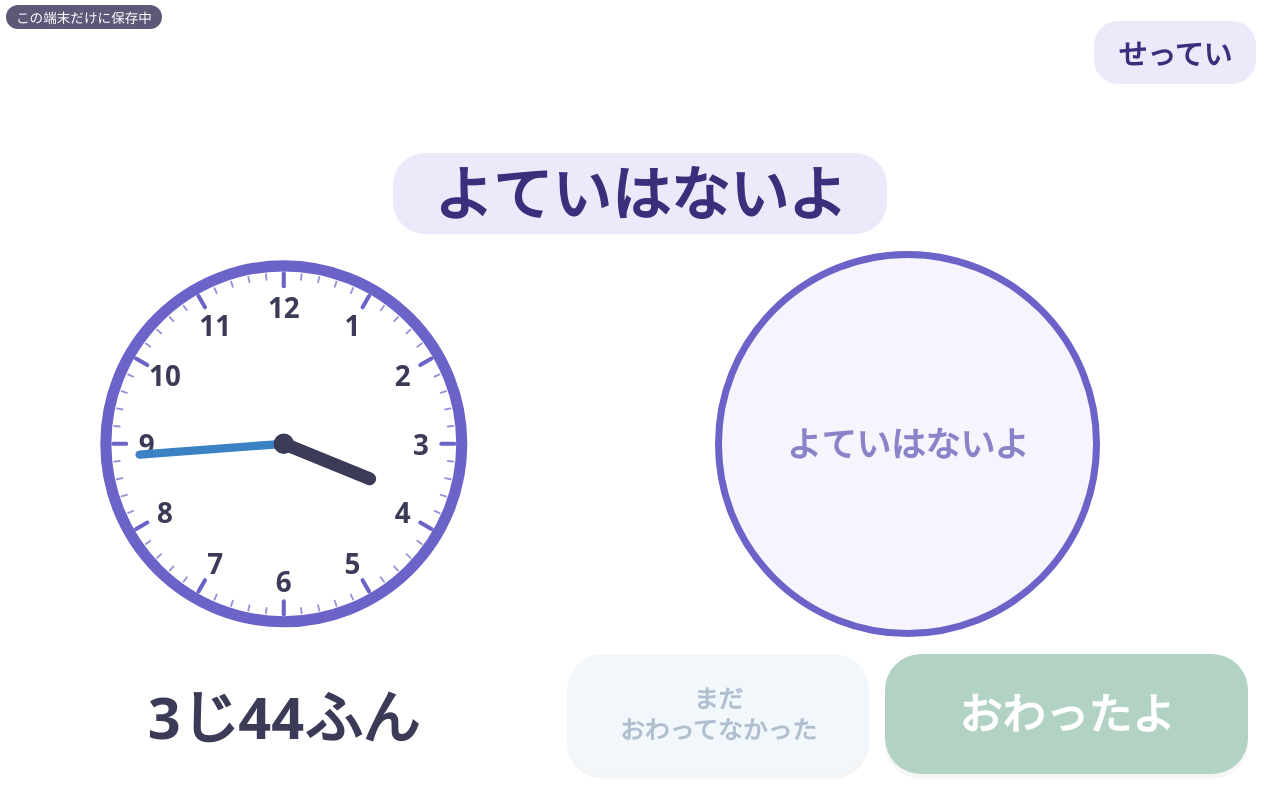
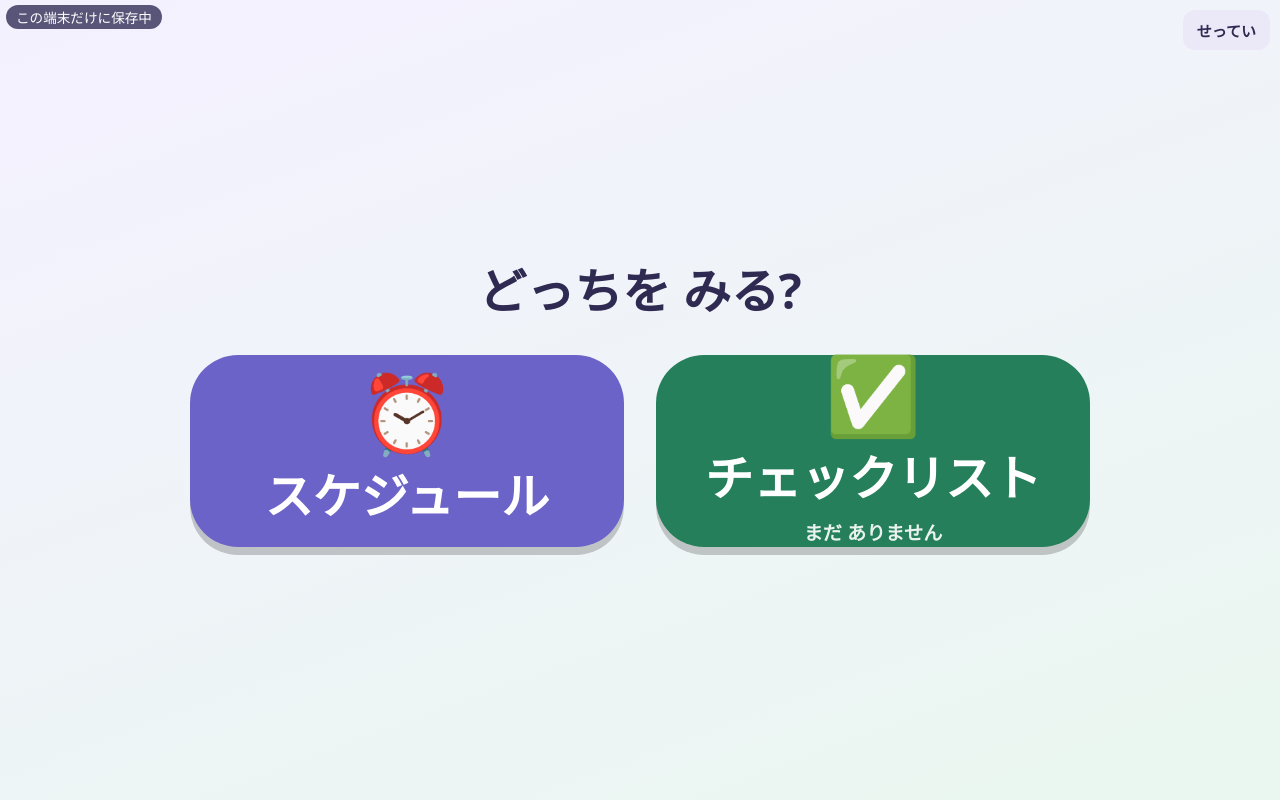
Before and after one commit to xephonrain/kids-data, a React (Vite) app: page / in a window 1280 px wide. Both pictures are taken after a click on the button "この端末だけで使う(GitHubを使わない)". Built offline with nearby package versions, Linux system fonts and the light colour scheme.

Commit message:
起動時に スケジュール / チェックリスト を選ぶ画面を追加し、左上のボタンで切り替え(完全に別画面)
Co-Authored-By: Claude Sonnet 5.5 <noreply@anthropic.com>
Claude-Session: https://claude.ai/code/session_01Dp8C5dZ5TUz6LFEmfpJgAP

```diff
--- a/src/components/Checklist.tsx
+++ b/src/components/Checklist.tsx
@@ -73,7 +73,7 @@ function useBursts() {
 }
 
 // ---- チェックシート ----
-export function ChecklistScreen({ sheets, onClose, onOpenBook }: { sheets: Checksheet[]; onClose: () => void; onOpenBook: () => void }) {
+export function ChecklistScreen({ sheets, onSwitch, onSettings, onOpenBook }: { sheets: Checksheet[]; onSwitch: () => void; onSettings: () => void; onOpenBook: () => void }) {
   const { data, record } = useStore();
   const today = dateKey(new Date());
   const [day, setDay] = useState<CheckDay>(() => loadCheckDay(today));
@@ -95,7 +95,20 @@ export function ChecklistScreen({ sheets, onClose, onOpenBook }: { sheets: Check
     saveCheckDay(next);
   };
 
-  if (!sheet) return null;
+  if (!sheet)
+    return (
+      <div className="cl-screen" role="dialog" aria-label="チェックリスト">
+        <div className="cl-head">
+          <button className="cl-small" onClick={onSwitch}>
+            ⏰ スケジュール
+          </button>
+          <button className="cl-small" onClick={onSettings}>
+            せってい
+          </button>
+        </div>
+        <div className="cl-teaser">チェックリストが まだ ありません。「せってい」でつくってね</div>
+      </div>
+    );
   const done = new Set(checkedIds(cur, sheet));
   const currentId = currentItemId(cur, sheet);
   const all = isAllDone(cur, sheet);
@@ -144,10 +157,15 @@ export function ChecklistScreen({ sheets, onClose, onOpenBook }: { sheets: Check
   return (
     <div className="cl-screen" role="dialog" aria-label="チェックシート">
       <div className="cl-head">
+        <button className="cl-small" onClick={onSwitch}>
+          ⏰ スケジュール
+        </button>
+        <button className="cl-small" onClick={onSettings}>
+          せってい
+        </button>
+      </div>
+      <div className="cl-title-row">
         <div className="cl-title">{sheet.name}</div>
-        <button className="cl-small" onClick={onClose}>
-          もどる
-        </button>
       </div>
       {sheets.length > 1 && (
         <div className="cl-tabs" role="tablist">
--- a/src/components/MainScreen.tsx
+++ b/src/components/MainScreen.tsx
@@ -1,13 +1,12 @@
 import { useCallback, useEffect, useMemo, useRef, useState } from 'react';
-import { loadCheckDay, loadProgress, saveProgress } from '../data/localCache';
+import { loadProgress, saveProgress } from '../data/localCache';
 import { useStore } from '../data/store';
 import { useFlashPhase, useNow } from '../hooks';
 import { effectivePreset, findPreset, resolvePreset } from '../lib/presetResolver';
 import { advance, computeDisplay, ensureProgress, findActivity, goBack, tick } from '../lib/schedule';
 import { dateKey, secondsOfDay } from '../lib/time';
 import type { Progress } from '../types';
-import { activeSheets, checkedIds, ensureCheckDay } from '../lib/checklist';
-import { mapState } from '../lib/japan';
+import { activeSheets } from '../lib/checklist';
 import { ChecklistScreen, MapBook } from './Checklist';
 import { KidsView } from './KidsView';
 
@@ -43,15 +42,15 @@ export function MainScreen({ onOpenSettings }: { onOpenSettings: () => void }) {
   latest.current = { progress, preset, activities: data.activities, key, resolutionId: progressId };
   const guardUntil = useRef(0);
 
-  // チェックシート・シール帳(子ども向けの別画面)
-  const [panel, setPanel] = useState<null | 'check' | 'book'>(null);
-  const [highlight, setHighlight] = useState<number | undefined>(undefined);
-  const sheets = useMemo(() => activeSheets(data.checksheets, now.getDay(), Math.floor(nowSec / 60)), [data.checksheets, now, nowSec]);
-  const checkDay = ensureCheckDay(loadCheckDay(key), key);
-  const checkProgress = sheets.reduce((n, s) => n + checkedIds(checkDay, s).length, 0);
-  const checkTotal = sheets.reduce((n, s) => n + s.items.length, 0);
-  const showExtra = sheets.length > 0 || data.mapLog.length > 0;
-  const openCheck = panel === 'check' && sheets.length > 0;
+  // 画面: 起動時に「スケジュール / チェックリスト」を選ぶ。完全に別の画面として扱う
+  const [view, setView] = useState<'select' | 'schedule' | 'check'>('select');
+  const [book, setBook] = useState(false);
+  // チェックリストは全部のシートから選べる。今の時間帯・曜日に合うものを先に並べる
+  const sheets = useMemo(() => {
+    const all = data.checksheets.filter((c) => c.items.length > 0);
+    const rec = new Set(activeSheets(all, now.getDay(), Math.floor(nowSec / 60)).map((c) => c.id));
+    return [...all.filter((c) => rec.has(c.id)), ...all.filter((c) => !rec.has(c.id))];
+  }, [data.checksheets, now, nowSec]);
 
   const act = useCallback((fn: typeof advance) => {
     const t = Date.now();
@@ -65,9 +64,24 @@ export function MainScreen({ onOpenSettings }: { onOpenSettings: () => void }) {
     saveProgress(next);
   }, []);
 
+  const badge = ((mode === 'github' && gh.status === 'offline') || mode === 'local') && (
+    <div className="kv-badge" role="status">
+      {mode === 'local' ? 'この端末だけに保存中' : 'オフライン(保存済みの予定を表示中)'}
+    </div>
+  );
+
+  if (view === 'select') return <StartScreen hasSheets={sheets.length > 0} onPick={setView} onSettings={onOpenSettings} badge={badge} />;
+
+  if (view === 'check')
+    return (
+      <>
+        <ChecklistScreen sheets={sheets} onSwitch={() => setView('schedule')} onSettings={onOpenSettings} onOpenBook={() => setBook(true)} />
+        {book && <MapBook onClose={() => setBook(false)} />}
+      </>
+    );
+
   return (
     <div style={{ position: 'fixed', inset: 0 }}>
-      <div style={{ position: 'absolute', inset: `0 0 ${showExtra ? 60 : 0}px 0`, containerType: 'size' }}>
       <KidsView
         display={display}
         now={now}
@@ -81,37 +95,36 @@ export function MainScreen({ onOpenSettings }: { onOpenSettings: () => void }) {
         onDone={() => act(advance)}
         onSettings={onOpenSettings}
       />
+      <div className="mode-bar">
+        <button type="button" className="mode-switch" onClick={() => setView('check')}>
+          ✅ チェックリスト
+        </button>
+        {badge}
       </div>
-      {showExtra && (
-        <div className="kv-extra">
-          {sheets.length > 0 && (
-            <button type="button" onClick={() => setPanel('check')}>
-              ✅ チェック {checkProgress}/{checkTotal}
-            </button>
-          )}
-          {(data.mapLog.length > 0 || sheets.length > 0) && (
-            <button type="button" onClick={() => setPanel('book')}>
-              🗾 にほんちず {mapState(data.mapLog).filled.length}/47
-            </button>
-          )}
-        </div>
-      )}
-      {openCheck && (
-        <ChecklistScreen
-          sheets={sheets}
-          onClose={() => setPanel(null)}
-          onOpenBook={() => {
-            setHighlight(undefined);
-            setPanel('book');
-          }}
-        />
-      )}
-      {panel === 'book' && <MapBook highlight={highlight} onClose={() => { setHighlight(undefined); setPanel(null); }} />}
-      {((mode === 'github' && gh.status === 'offline') || mode === 'local') && (
-        <div className="kv-badge" role="status">
-          {mode === 'local' ? 'この端末だけに保存中' : 'オフライン(保存済みの予定を表示中)'}
-        </div>
-      )}
     </div>
   );
 }
+
+/** 起動したときの画面。スケジュールかチェックリストを選ぶ */
+function StartScreen({ hasSheets, onPick, onSettings, badge }: { hasSheets: boolean; onPick: (v: 'schedule' | 'check') => void; onSettings: () => void; badge: React.ReactNode }) {
+  return (
+    <div className="start" role="main">
+      <button type="button" className="start-settings" onClick={onSettings}>
+        せってい
+      </button>
+      <div className="start-title">どっちを みる?</div>
+      <div className="start-choices">
+        <button type="button" className="start-card schedule" onClick={() => onPick('schedule')}>
+          <span className="start-icon">⏰</span>
+          <span>スケジュール</span>
+        </button>
+        <button type="button" className="start-card check" onClick={() => onPick('check')}>
+          <span className="start-icon">✅</span>
+          <span>チェックリスト</span>
+          {!hasSheets && <span className="start-note">まだ ありません</span>}
+        </button>
+      </div>
+      {badge}
+    </div>
+  );
+}
--- a/src/index.css
+++ b/src/index.css
@@ -1497,3 +1497,108 @@ input[type='color'] {
     max-height: none;
   }
 }
+
+/* ====================== 起動画面・切り替え ====================== */
+.mode-bar {
+  position: absolute;
+  left: 8px;
+  top: 8px;
+  z-index: 30;
+  display: flex;
+  align-items: center;
+  gap: 8px;
+}
+.mode-bar .kv-badge {
+  position: static;
+}
+.mode-switch {
+  border: 0;
+  border-radius: 12px;
+  background: #ebe8f8;
+  color: #2f2a52;
+  font-family: inherit;
+  font-weight: 800;
+  font-size: clamp(13px, 2.2vmin, 18px);
+  min-height: 38px;
+  padding: 0 12px;
+  touch-action: manipulation;
+  box-shadow: 0 2px 0 #cfcaf0;
+}
+.cl-title-row {
+  display: flex;
+  justify-content: center;
+}
+.start {
+  position: fixed;
+  inset: 0;
+  background: linear-gradient(160deg, #f4f1ff, #eaf7f0);
+  display: flex;
+  flex-direction: column;
+  align-items: center;
+  justify-content: center;
+  gap: 4vmin;
+  padding: 4vmin;
+}
+.start-settings {
+  position: absolute;
+  top: 10px;
+  right: 10px;
+  border: 0;
+  border-radius: 12px;
+  background: #ebe8f8;
+  color: #2f2a52;
+  font-family: inherit;
+  font-weight: 800;
+  font-size: 15px;
+  min-height: 40px;
+  padding: 0 14px;
+}
+.start-title {
+  font-weight: 900;
+  font-size: clamp(26px, 6vmin, 48px);
+  color: #2f2a52;
+}
+.start-choices {
+  display: flex;
+  gap: 4vmin;
+  width: 100%;
+  max-width: 900px;
+  flex-direction: column;
+}
+.start-card {
+  flex: 1;
+  border: 0;
+  border-radius: 6vmin;
+  min-height: 24vmin;
+  display: flex;
+  flex-direction: column;
+  align-items: center;
+  justify-content: center;
+  gap: 1vmin;
+  font-family: inherit;
+  font-weight: 900;
+  font-size: clamp(24px, 6vmin, 48px);
+  color: #fff;
+  box-shadow: 0 8px 0 rgba(0, 0, 0, 0.2);
+  touch-action: manipulation;
+}
+.start-card.schedule {
+  background: #6c63c9;
+}
+.start-card.check {
+  background: #247f5a;
+}
+.start-icon {
+  font-size: 1.6em;
+  line-height: 1;
+}
+.start-note {
+  font-size: 0.4em;
+  font-weight: 700;
+  opacity: 0.9;
+}
+@media (orientation: landscape) {
+  .start-choices {
+    flex-direction: row;
+  }
+}
--- a/src/settings/ChecksheetSection.tsx
+++ b/src/settings/ChecksheetSection.tsx
@@ -18,7 +18,7 @@ export function ChecksheetSection() {
     <div className="panel">
       <h2>チェックシート</h2>
       <p className="muted" style={{ marginBottom: 12 }}>
-        「あさの じゅんび」のように、子どもが1つずつチェックしていく表です。決めた時間帯だけ、メイン画面にボタンが出ます。全部チェックできると、日本地図を1県ぬれます。
+        「あさの じゅんび」のように、子どもが1つずつチェックしていく表です。アプリを開いたときに「チェックリスト」から選べます。下の時間帯・曜日に合うシートが先に並びます。全部チェックできると、日本地図を1県ぬれます。
       </p>
       <div className="row-end" style={{ marginTop: 0, marginBottom: 10 }}>
         <button className="btn btn-primary" onClick={() => setEditing({ draft: blankSheet(), isNew: true })}>
@@ -120,10 +120,10 @@ function SheetEditor({ initial, onSave, onCancel }: { initial: Checksheet; onSav
         <input type="text" value={c.name} onChange={(ev) => setC({ ...c, name: ev.target.value })} placeholder="あさの じゅんび" />
       </Field>
       <div className="row">
-        <Field label="表示をはじめる時間">
+        <Field label="おすすめの時間(はじめ)">
           <input type="text" inputMode="numeric" value={start} onChange={(ev) => setStart(ev.target.value)} placeholder="6:30" style={{ width: 110 }} />
         </Field>
-        <Field label="表示を終わる時間">
+        <Field label="おすすめの時間(おわり)">
           <input type="text" inputMode="numeric" value={end} onChange={(ev) => setEnd(ev.target.value)} placeholder="8:00" style={{ width: 110 }} />
         </Field>
       </div>
@@ -135,10 +135,10 @@ function SheetEditor({ initial, onSave, onCancel }: { initial: Checksheet; onSav
             setEnd('24:00');
           }}
         >
-          1日中 表示する
+          1日中 おすすめ
         </button>
       </div>
-      <Field label="曜日(選ばなければ毎日)">
+      <Field label="おすすめの曜日(選ばなければ毎日)">
         <div className="row">
           {WEEKDAY_NAMES.map((n, w) => (
             <label key={w} className="check">
```
